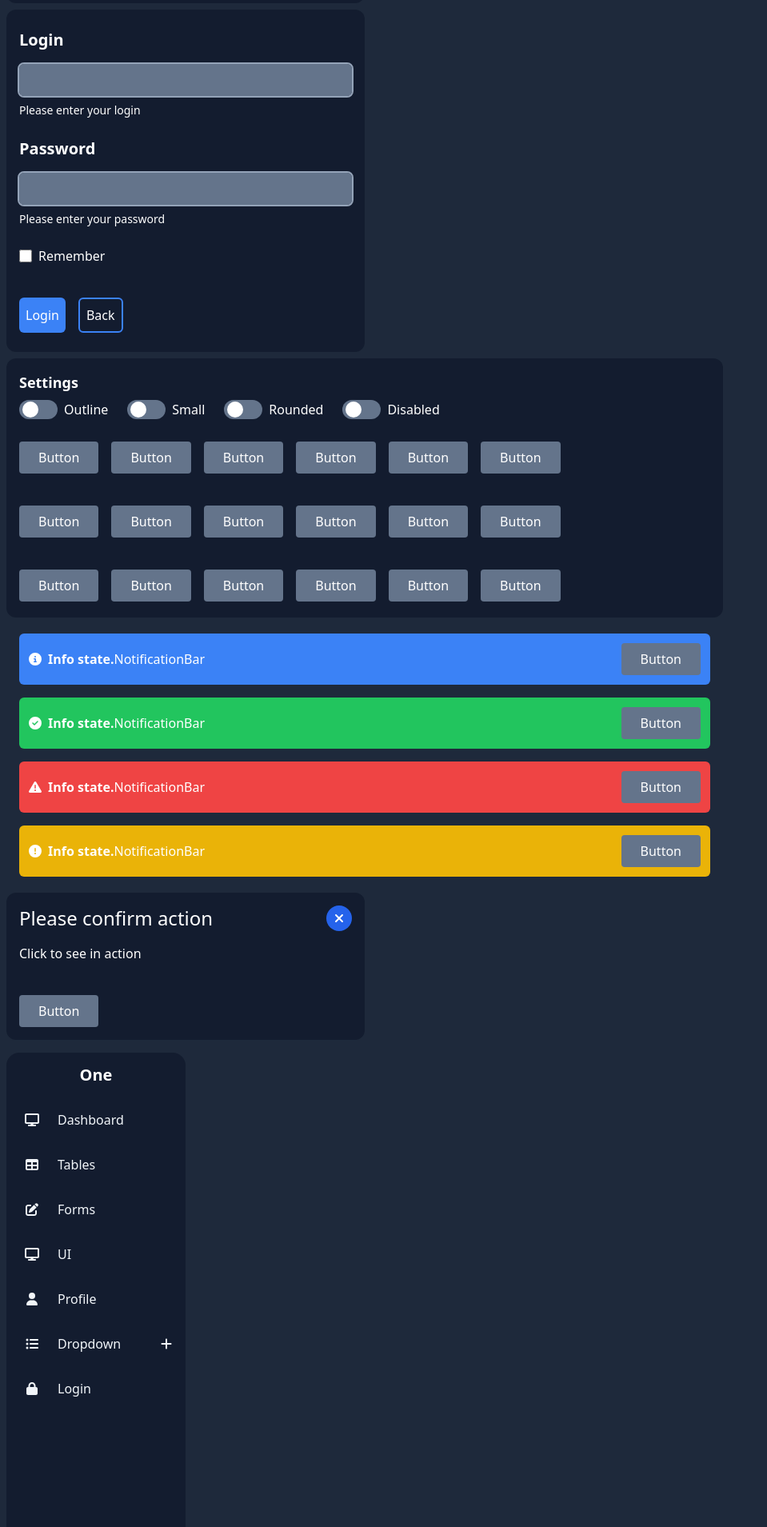
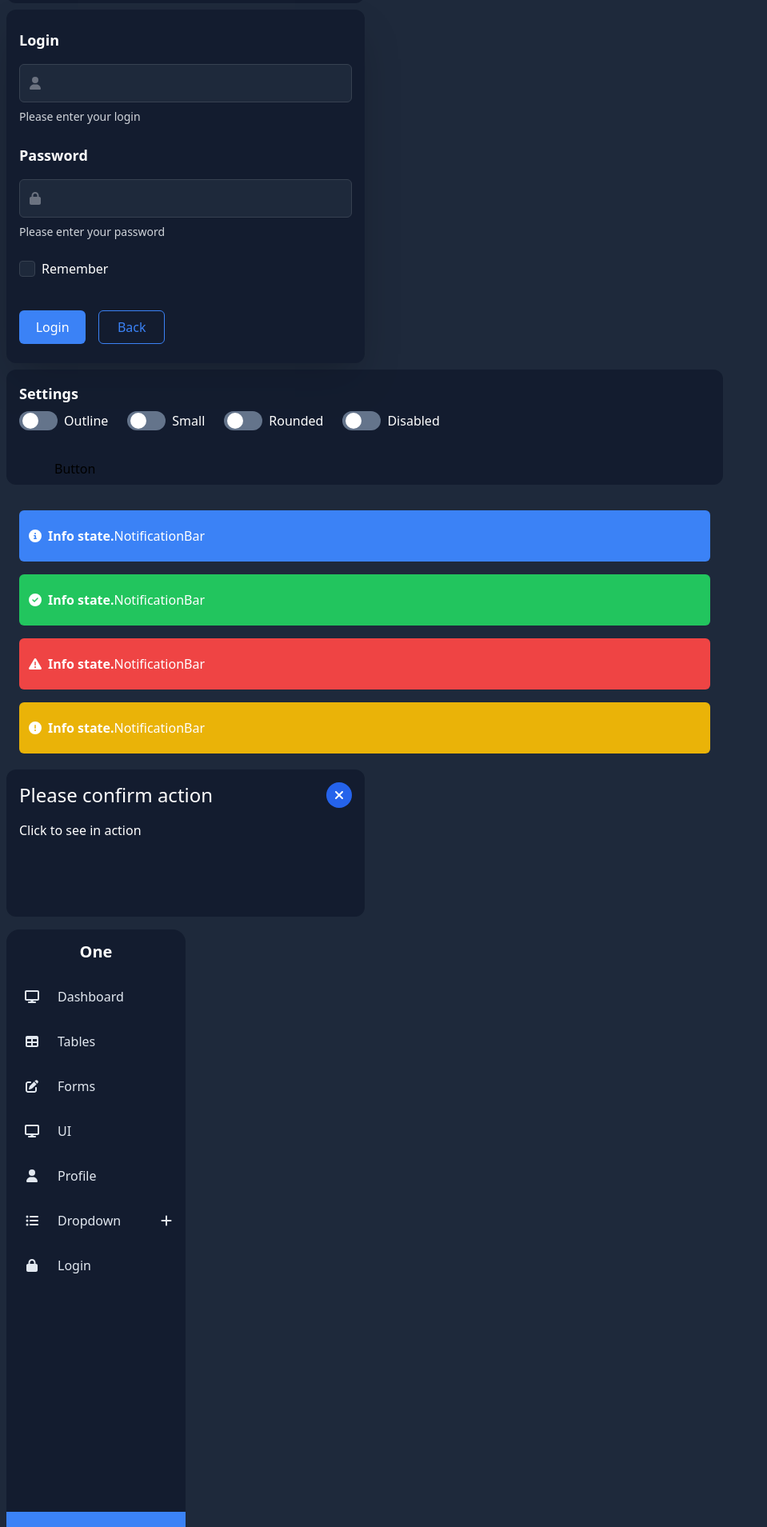
Before and after one commit to VillD/ProjectoERP, a Vue app: page / in a window 1280 px wide. Shown: the part 260-2169 px from the top of the page at 80% size, without its empty margins (0-959 px from the left). Built offline with nearby package versions, Linux system fonts and the light colour scheme.

Commit message:
Componente boton

```diff
--- a/src/App.vue
+++ b/src/App.vue
@@ -1,6 +1,5 @@
 <script setup>
 import HomeView from "./views/HomeView.vue";
-import PruebaView from "./views/PruebaView.vue";
 import CardUser from "./components/CardUser.vue";
 import LoginComponent from "./components/LoginComponent.vue";
 import ButtonView from "./views/ButtonView.vue";
@@ -23,7 +22,6 @@ import NavComponent from "./components/NavComponent.vue";
     </header>
 
     <HomeView />
-    <PruebaView />
     <CardUser />
     <LoginComponent />
     <ButtonView />
--- a/src/components/AsideComponent.vue
+++ b/src/components/AsideComponent.vue
@@ -1,9 +1,9 @@
 <script setup></script>
 <template>
-  <aside class="h-screen md:p-2 w-60 text-slate-100">
+  <aside class="h-screen md:p-2 w-60 text-slate-200">
     <!-- Container -->
     <div
-      class="bg-slate-900/70 bg-blue-700 flex h-full flex-col md:rounded-2xl overflow-hidden"
+      class="bg-slate-900/70 flex h-full flex-col md:rounded-2xl overflow-hidden"
     >
       <!-- Header -->
       <div class="h-14 flex justify-center items-center mb-4">
@@ -12,7 +12,7 @@
       <!-- Nav -->
       <div class="flex-1 overflow-y-auto">
         <ul class="flex flex-col gap-8">
-          <li class="cursor-pointer">
+          <li class="cursor-pointer hover:text-white hover:font-bold">
             <a class="flex justify-between" href=""
               ><span class="inline-flex justify-center w-16 h-6 items-center"
                 ><font-awesome-icon icon="fa-solid fa-display"
@@ -20,7 +20,7 @@
               <p class="flex-grow">Dashboard</p>
             </a>
           </li>
-          <li>
+          <li class="cursor-pointer hover:text-white hover:font-bold">
             <a class="flex justify-between" href=""
               ><span class="inline-flex justify-center w-16 h-6 items-center"
                 ><font-awesome-icon icon="fa-solid fa-table"
@@ -28,7 +28,7 @@
               <p class="flex-grow">Tables</p></a
             >
           </li>
-          <li class="cursor-pointer">
+          <li class="cursor-pointer hover:text-white hover:font-bold">
             <a class="flex justify-between" href=""
               ><span class="inline-flex justify-center w-16 h-6 items-center"
                 ><font-awesome-icon icon="fa-solid fa-pen-to-square"
@@ -36,7 +36,7 @@
               <p class="flex-grow">Forms</p></a
             >
           </li>
-          <li class="cursor-pointer">
+          <li class="cursor-pointer hover:text-white hover:font-bold">
             <a class="flex justify-between" href=""
               ><span class="inline-flex justify-center w-16 h-6 items-center"
                 ><font-awesome-icon icon="fa-solid fa-display"
@@ -44,7 +44,7 @@
               <p class="flex-grow">UI</p></a
             >
           </li>
-          <li class="cursor-pointer">
+          <li class="cursor-pointer hover:text-white hover:font-bold">
             <a class="flex justify-between" href=""
               ><span class="inline-flex justify-center w-16 h-6 items-center"
                 ><font-awesome-icon icon="fa-solid fa-user"
@@ -52,7 +52,7 @@
               <p class="flex-grow">Profile</p></a
             >
           </li>
-          <li>
+          <li class="cursor-pointer hover:text-white hover:font-bold">
             <a class="flex justify-between" href=""
               ><span class="inline-flex justify-center w-16 h-6 items-center"
                 ><font-awesome-icon icon="fa-solid fa-list-ul"
@@ -62,7 +62,7 @@
                 ><font-awesome-icon icon="fa-solid fa-plus" /></span
             ></a>
           </li>
-          <li>
+          <li class="cursor-pointer hover:text-white hover:font-bold">
             <a class="flex justify-between" href="">
               <span class="inline-flex justify-center w-16 h-6 items-center">
                 <font-awesome-icon icon="fa-solid fa-lock" />
@@ -74,7 +74,7 @@
       </div>
       <!-- Footer -->
       <div
-        class="flex justify-between py-4 bg-blue-500 hover:bg-blue-600 cursor-pointer"
+        class="hover:text-white flex justify-between py-4 bg-blue-500 hover:bg-blue-600 cursor-pointer"
       >
         <span class="inline-flex justify-center w-16 h-6 items-center">
           <font-awesome-icon icon="fa-solid fa-arrow-right-to-bracket" />
--- a/src/components/ButtonBasic.vue
+++ b/src/components/ButtonBasic.vue
@@ -1,8 +1,19 @@
-<script setup></script>
+<script setup>
+// import { processSlotOutlet } from "@vue/compiler-core";
+// import { computed } from "@vue/reactivity";
+// import { ref } from "vue";
+
+const props = defineProps({
+  titleButton: String,
+  type: { type: String, default: "primary" },
+});
+
+// const backgroundColor = ref(`bg-${props.type}`);
+</script>
 <template>
   <div>
-    <button class="bg-slate-500 py-2 px-4 rounded">
-      <span class="text-white px-2">Button</span>
+    <button :class="`bg-${props.type}`" class="py-2 px-4 rounded">
+      <span class="px-2">{{ titleButton }}</span>
     </button>
   </div>
 </template>
--- a/src/components/CardBasic.vue
+++ b/src/components/CardBasic.vue
@@ -1,7 +1,7 @@
 <script setup></script>
 
 <template>
-  <div class="p-4 bg-blue-900 rounded-xl text-white">
+  <div class="p-4 rounded-xl text-white">
     <slot name="header" />
     <slot name="body" />
     <slot name="footer" />
--- a/src/components/LoginComponent.vue
+++ b/src/components/LoginComponent.vue
@@ -3,50 +3,70 @@ import CardBasic from "./CardBasic.vue";
 </script>
 <template>
   <div class="m-2">
-    <CardBasic class="bg-slate-900/70 py-6 max-w-xs sm:max-w-md flex flex-col">
+    <CardBasic
+      class="bg-slate-900/70 py-6 max-w-xs sm:max-w-md flex flex-col shadow-2xl"
+    >
       <template #body>
         <div>
           <form action="">
             <div class="flex flex-col mb-6">
-              <label for="user" class="text-xl font-semibold mb-4">Login</label>
+              <label for="user" class="text-lg font-semibold mb-4">Login</label>
+              <div class="relative flex items-center">
                 <input
                   type="text"
                   name=""
                   id="user"
-                class="bg-slate-500 rounded-md outline outline-2 outline-slate-400 h-10"
+                  class="bg-slate-800 px-3 max-w-full pl-10 py-3 text-sm rounded-md border border-gray-700 h-12 w-full"
                 />
-              <span class="text-sm mt-2">Please enter your login</span>
+                <span
+                  class="absolute left-0 justify-center top-0 w-10 h-12 inline-flex items-center text-gray-500"
+                  ><font-awesome-icon icon="fa-solid fa-user"
+                /></span>
+              </div>
+
+              <span class="text-sm mt-2 text-gray-300"
+                >Please enter your login</span
+              >
             </div>
             <div class="flex flex-col mb-6">
-              <label for="password" class="text-xl font-semibold mb-4"
+              <label for="password" class="text-lg font-semibold mb-4"
                 >Password</label
               >
+              <div class="relative flex items-center">
                 <input
                   type="password"
                   name=""
                   id="password"
-                class="bg-slate-500 rounded-md outline outline-2 outline-slate-400 h-10"
+                  class="bg-slate-800 px-3 max-w-full pl-10 py-3 text-sm rounded-md border border-gray-700 h-12 w-full"
                 />
-              <span class="text-sm mt-2">Please enter your password</span>
+                <span
+                  class="absolute left-0 justify-center top-0 w-10 h-12 inline-flex items-center text-gray-500"
+                  ><font-awesome-icon icon="fa-solid fa-lock"
+                /></span>
+              </div>
+
+              <span class="text-sm mt-2 text-gray-300"
+                >Please enter your password</span
+              >
             </div>
             <div class="flex items-center mb-10">
               <input
                 type="checkbox"
                 name=""
                 id="check"
-                class="mr-2 w-4 h-4 outline-none bg-blue-500 text-blue-500 focus:bg-blue-500 active:bg-blue-500"
+                class="appearance-none w-5 h-5 mr-2 border bg-slate-800 border-gray-700 rounded text-white"
               />
               <label for="check">Remember</label>
             </div>
             <div class="flex">
               <input
                 type="submit"
-                class="p-2 mr-4 rounded-md bg-blue-500"
+                class="p-2 mr-4 rounded-md border-blue-500 bg-blue-500 w-1/5 cursor-pointer hover:bg-blue-600 hover:border-blue-600 hover:transition"
                 value="Login"
               />
               <input
                 type="submit"
-                class="p-2 rounded-md border border-2 border-blue-500"
+                class="p-2 rounded-md border border-blue-500 w-1/5 cursor-pointer text-blue-500 hover:bg-blue-600 hover:border-blue-600 hover:text-white hover:transition"
                 value="Back"
               />
             </div>
--- a/src/views/ButtonView.vue
+++ b/src/views/ButtonView.vue
@@ -1,13 +1,6 @@
 <script setup>
-import { ref } from "vue";
 import ButtonBasic from "../components/ButtonBasic.vue";
 import SettingBasic from "../components/SettingBasic.vue";
-
-let button = ref(true);
-
-const buttonOutline = () => {
-  button.value = !button.value;
-};
 </script>
 <template>
   <div
@@ -20,7 +13,6 @@ const buttonOutline = () => {
           <div class="flex pb-2">
             <label for="" class="flex mr-6">
               <input
-                @click="buttonOutline"
                 type="checkbox"
                 name=""
                 id=""
@@ -91,7 +83,11 @@ const buttonOutline = () => {
       </SettingBasic>
     </div>
 
-    <div class="flex gap-4 py-5 pr-4 flex-wrap">
+    <div class="m-5">
+      <ButtonBasic type="primary" title-button="Button"></ButtonBasic>
+    </div>
+
+    <!-- <div class="flex gap-4 py-5 pr-4 flex-wrap">
       <ButtonBasic>
         <template #content>
           <div class="">
@@ -308,6 +304,6 @@ const buttonOutline = () => {
           </div>
         </template>
       </ButtonBasic>
-    </div>
+    </div> -->
   </div>
 </template>
--- a/tailwind.config.js
+++ b/tailwind.config.js
@@ -1,8 +1,15 @@
+const colors = require("tailwindcss/colors");
+
 /** @type {import('tailwindcss').Config} */
 module.exports = {
   content: ["./index.html", "./src/**/*.{vue,js,ts,jsx,tsx}"],
   theme: {
-    extend: {},
+    extend: {
+      colors: {
+        primary: colors.blue["500"],
+        danger: colors.red["500"],
+      },
+    },
   },
   plugins: [],
 };
```
Lines whose indentation alone changed are shown as unchanged.
